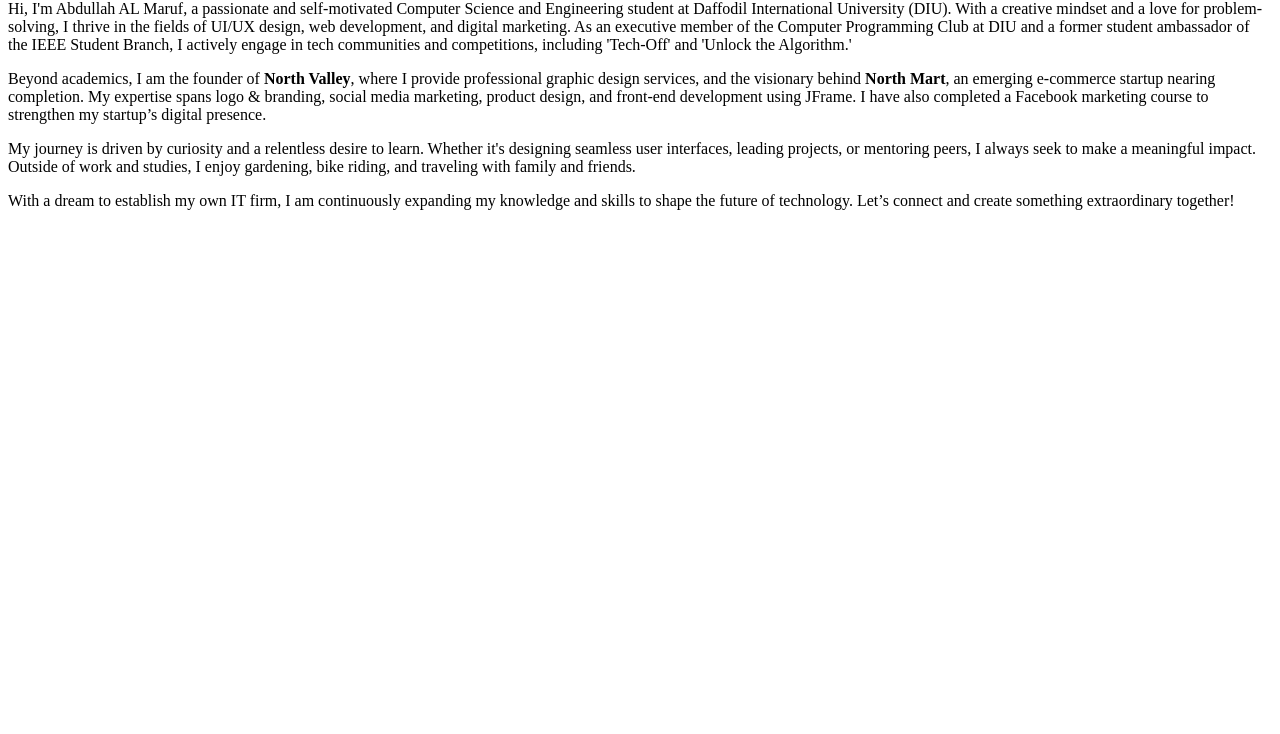
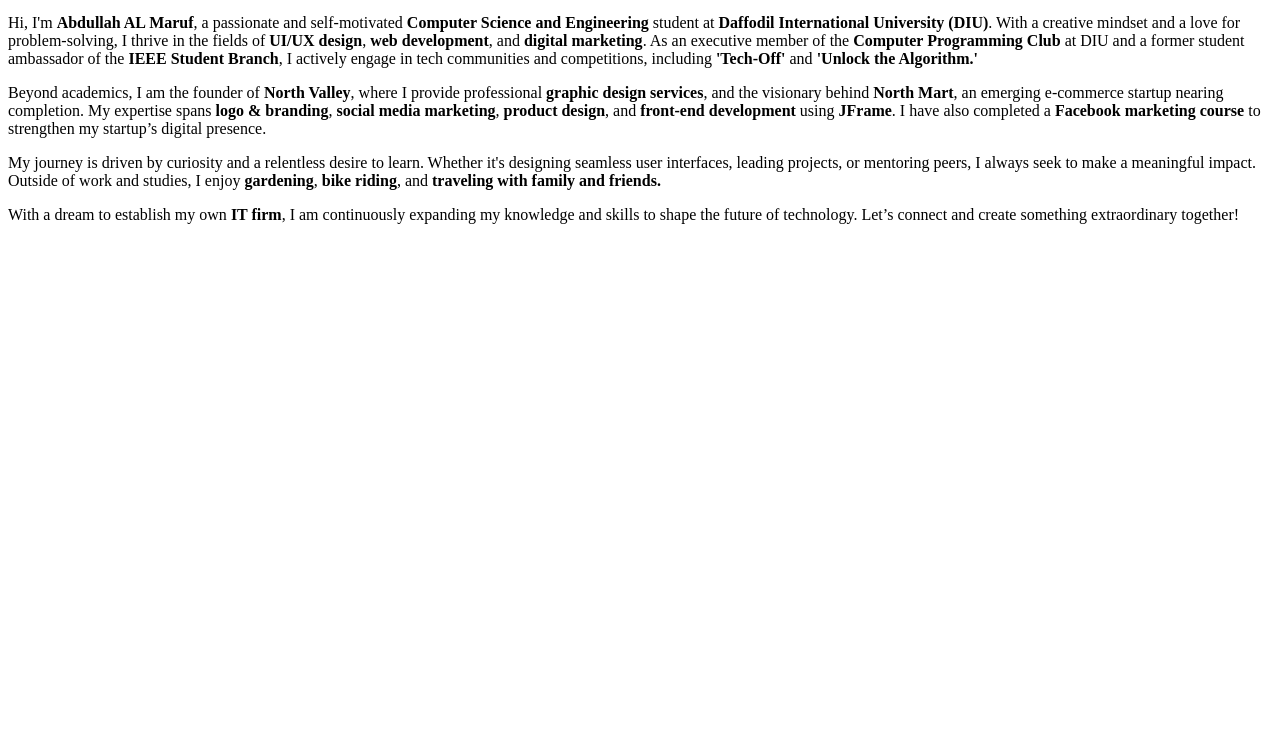
Before and after one commit to maruf-diucse62/Resume-html, a plain HTML site: page public/about.html in a window 1280 px wide. Shown: the part 66-800 px from the top of the page. Drawn offline with Linux system fonts and the light colour scheme.

Commit message:
Add files via upload

```diff
--- a/public/about.html
+++ b/public/about.html
@@ -1,19 +1,35 @@
-<h1>About Me</h1> <p>Hi, I'm Abdullah AL Maruf, a passionate and self-motivated Computer
-    Science and Engineering student at Daffodil International University (DIU). With a
-    creative mindset and a love for problem-solving, I thrive in the fields of UI/UX
-    design, web development, and digital marketing. As an executive member of the
-    Computer Programming Club at DIU and a former student ambassador of the IEEE
-    Student Branch, I actively engage in tech communities and competitions, including
-    'Tech-Off' and 'Unlock the Algorithm.'</p> <p>Beyond academics, I am the founder
-     of <b>North Valley</b>, where I provide professional graphic design services,
-     and the visionary behind <b>North Mart</b>, an emerging e-commerce startup
-     nearing completion. My expertise spans logo & branding, social media marketing,
-     product design, and front-end development using JFrame. I have also completed a
-     Facebook marketing course to strengthen my startup’s digital presence.</p> <p>My
-       journey is driven by curiosity and a relentless desire to learn. Whether it's
-       designing seamless user interfaces, leading projects, or mentoring peers, I
-       always seek to make a meaningful impact. Outside of work and studies, I enjoy
-       gardening, bike riding, and traveling with family and friends.</p> <p>With a
-         dream to establish my own IT firm, I am continuously expanding my knowledge
-         and skills to shape the future of technology. Let’s connect and create
-         something extraordinary together!</p>
+<!DOCTYPE html>
+<html lang="en">
+<head>
+    <meta charset="UTF-8">
+    <title>About Me - Abdullah AL Maruf</title>
+
+</head>
+<body>
+
+    <h1>About Me</h1>
+
+    <p>Hi, I'm <b>Abdullah AL Maruf</b>, a passionate and self-motivated <b>Computer Science and Engineering</b> student at
+       <b>Daffodil International University (DIU)</b>. With a creative mindset and a love for problem-solving, I thrive in the fields of
+       <b>UI/UX design</b>, <b>web development</b>, and <b>digital marketing</b>. As an executive member of the
+       <b>Computer Programming Club</b> at DIU and a former student ambassador of the <b>IEEE Student Branch</b>, I actively engage
+       in tech communities and competitions, including <b>'Tech-Off'</b> and <b>'Unlock the Algorithm.'</b>
+    </p>
+
+    <p>Beyond academics, I am the founder of <b>North Valley</b>, where I provide professional <b>graphic design services</b>, and the visionary behind
+       <b>North Mart</b>, an emerging e-commerce startup nearing completion. My expertise spans <b>logo & branding</b>,
+       <b>social media marketing</b>, <b>product design</b>, and <b>front-end development</b> using <b>JFrame</b>. I have also completed a
+       <b>Facebook marketing course</b> to strengthen my startup’s digital presence.
+    </p>
+
+    <p>My journey is driven by curiosity and a relentless desire to learn. Whether it's designing seamless user interfaces, leading projects,
+       or mentoring peers, I always seek to make a meaningful impact. Outside of work and studies, I enjoy <b>gardening</b>,
+       <b>bike riding</b>, and <b>traveling with family and friends.</b>
+    </p>
+
+    <p>With a dream to establish my own <b>IT firm</b>, I am continuously expanding my knowledge and skills to shape the future of technology.
+       Let’s connect and create something extraordinary together!
+    </p>
+
+</body>
+</html>
```
Also changed, not shown: public/contact.html (+17 -3 lines).
